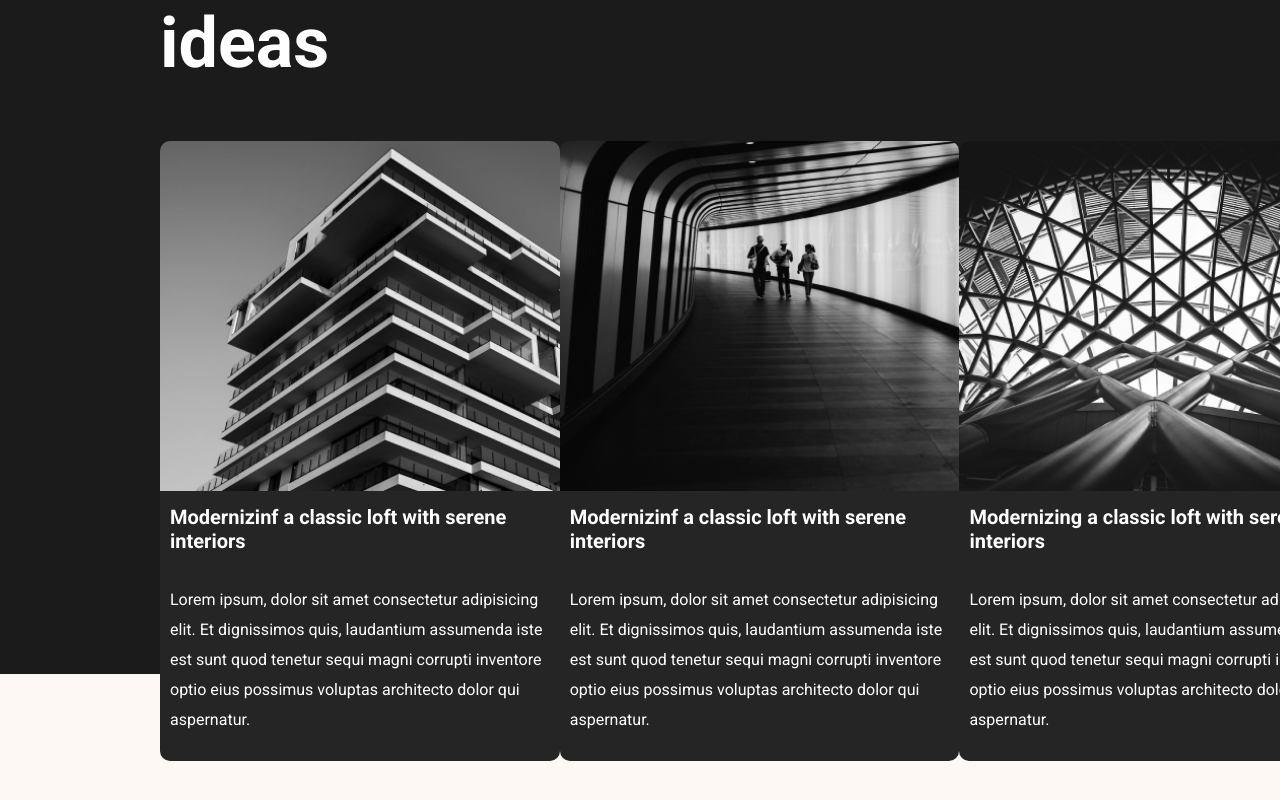
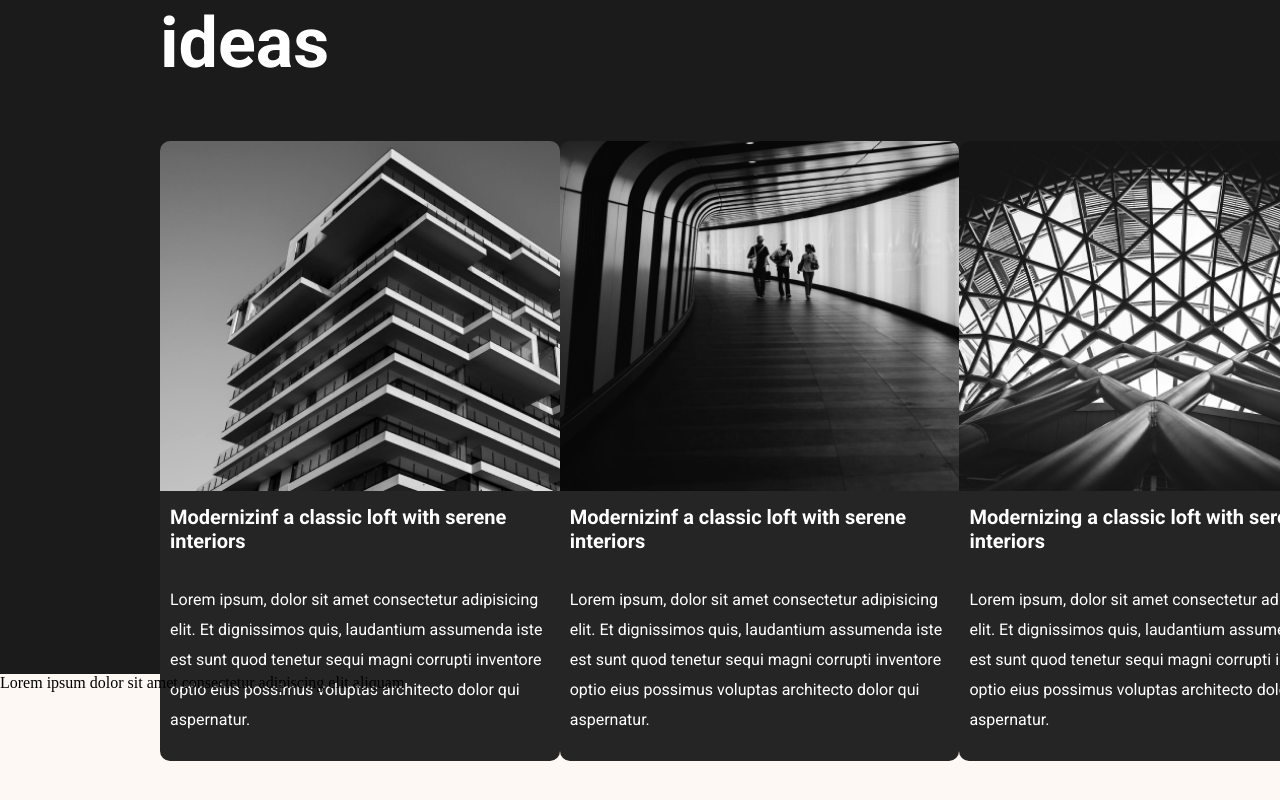
Before and after one commit to gabrieljcoutinho/Projeto-Archi-Firm, a React (Create React App) app: page / in a window 1280 px wide. Shown: the part 4122-4922 px from the top of the page. Built offline with nearby package versions, Linux system fonts and the light colour scheme.

Commit message:
conteudo

```diff
--- a/src/components/Footer.jsx
+++ b/src/components/Footer.jsx
@@ -8,6 +8,8 @@ const Footer = () => {
 
 
                 <ul className="listaRedesSociais">
+                      <p>Lorem ipsum dolor sit amet consectetur adipiscing elit aliquam</p>
+
 
                 </ul>
 
```
